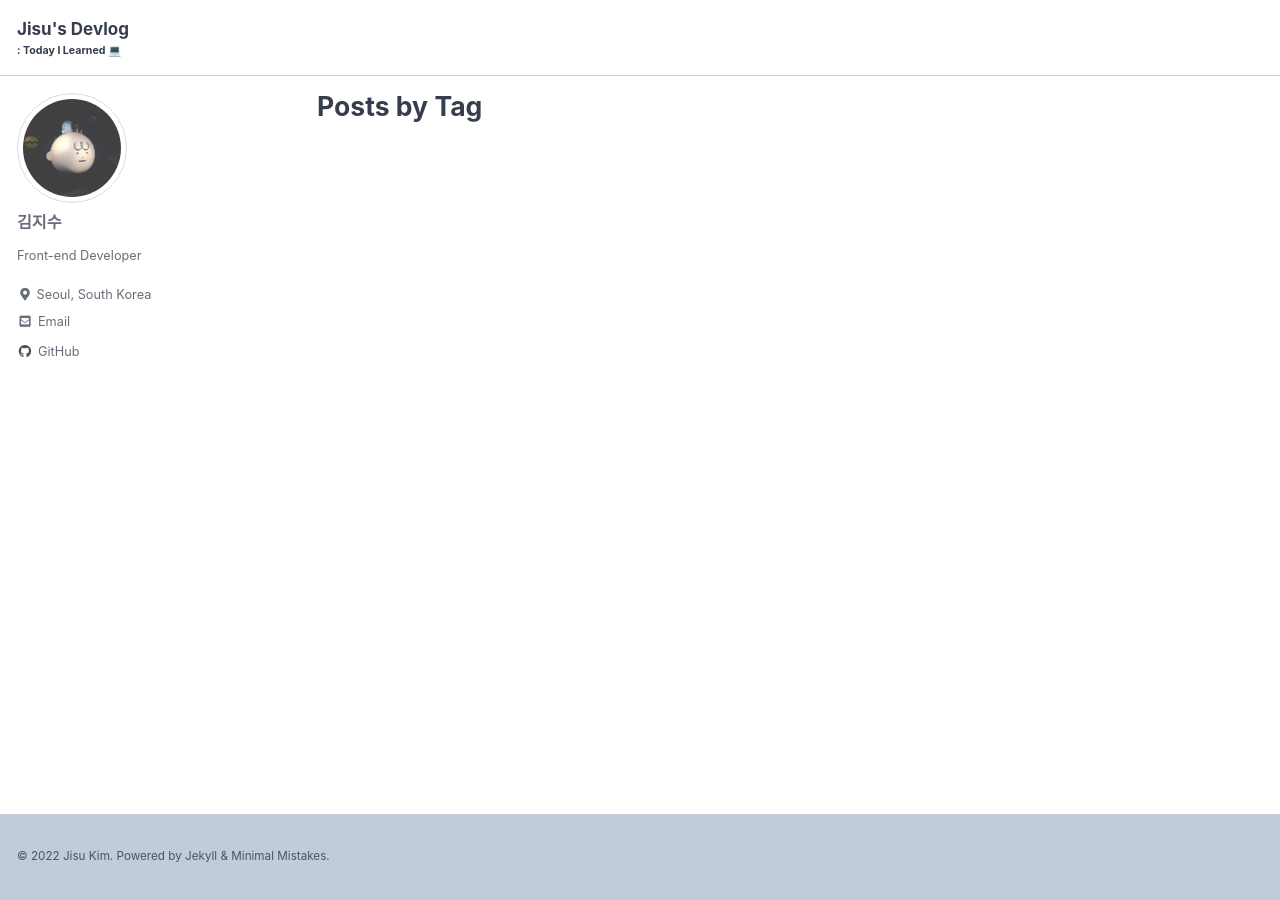
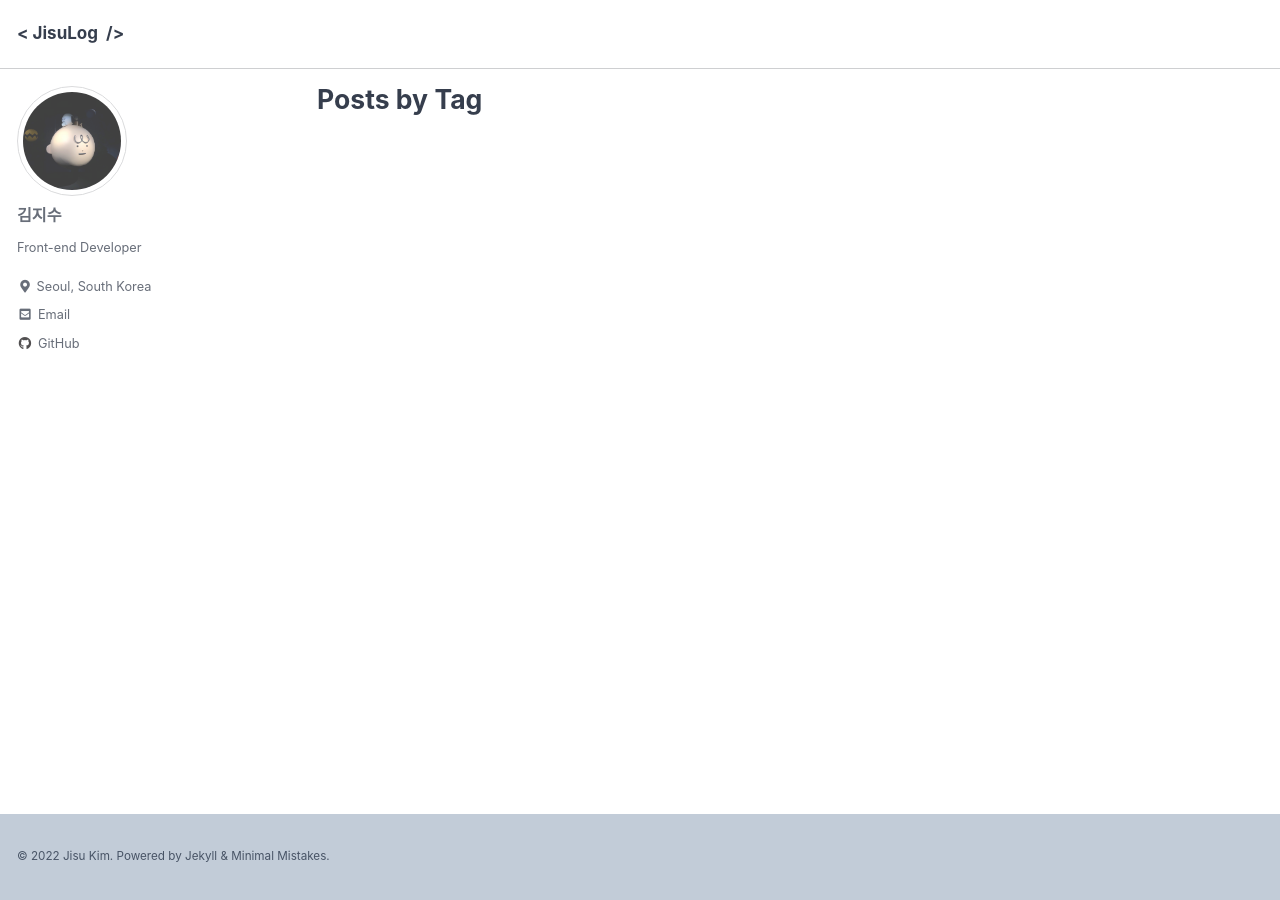
Before and after one commit to Jisu00/Jisu00.github.io, a Jekyll site: the page built from _pages/categories/tag-archive.md, in a window 1280 px wide. Built offline with Jekyll 4.4.1, drawn with Linux system fonts in a browser that asks for light colours; cached includes are drawn as plain includes; some web fonts are replaced.

Commit message:
Rename: Rename title

```diff
--- a/_config.yml
+++ b/_config.yml
@@ -16,9 +16,9 @@ minimal_mistakes_skin    : "custom" # "air", "aqua", "contrast", "dark", "dirt",
 
 # Site Settings
 locale                   : "en-US"
-title                    : "Jisu's Devlog"
+title                    : "&lt; JisuLog&nbsp; /&gt;"
 title_separator          : "-"
-subtitle                 : ": Today I Learned 💻"
+subtitle                 : ""
 name                     : "Jisu Kim"
 description              : ""
 url                      : # the base hostname & protocol for your site e.g. "https://mmistakes.github.io"
```
